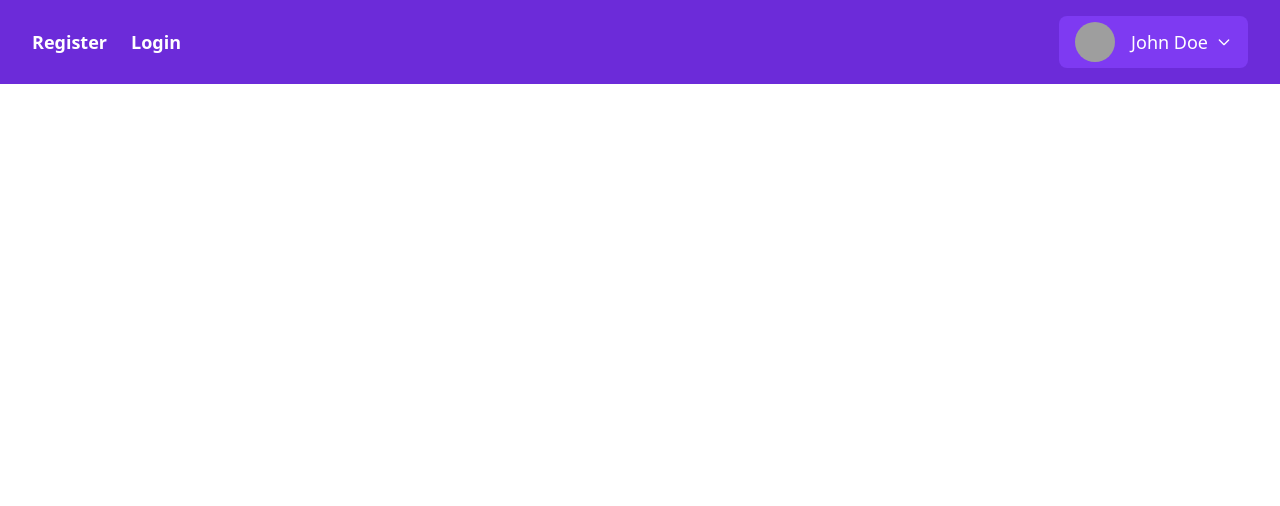
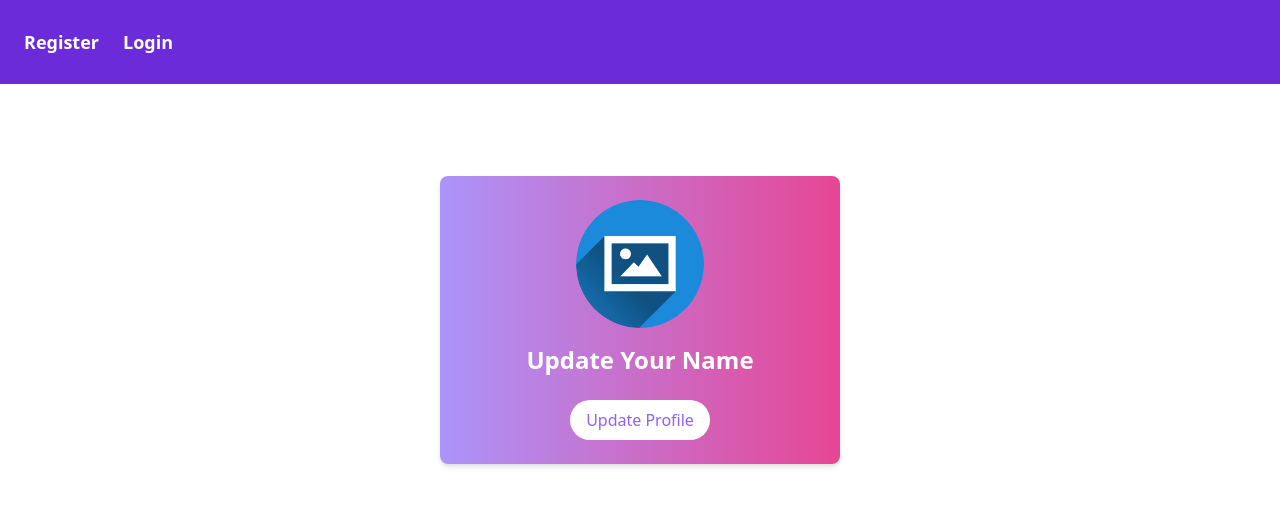
Before and after one commit to Bulbulahmed10/firebase-auth-react, a React (Vite) app: page /user in a window 1280 px wide. Shown: the top 506 px of the page. Built offline with nearby package versions, Linux system fonts and the light colour scheme; no server answers; grey boxes are pictures that could not be loaded.

Commit message:
display user data realtime update user data

```diff
--- a/src/Components/Header/Header.jsx
+++ b/src/Components/Header/Header.jsx
@@ -1,14 +1,14 @@
 import React, { useContext, useEffect, useRef, useState } from "react";
 import ActiveLink from "./ActiveLink";
 import { AuthContext } from "../../providers/AuthProviders";
-
+import { useNavigate } from "react-router-dom";
+import noImage from "../.././assets/no-image.png";
 const Header = () => {
-  // const {user} = useContext(AuthContext)
-  // console.log(user);
+  const { user, logOut, setUser, deleteAccount } = useContext(AuthContext);
 
   const [isOpen, setIsOpen] = useState(false);
   const dropdownRef = useRef(null);
-
+  const navigate = useNavigate();
   useEffect(() => {
     const handleClickOutside = (event) => {
       if (dropdownRef.current && !dropdownRef.current.contains(event.target)) {
@@ -26,14 +26,40 @@ const Header = () => {
   const toggleDropdown = () => {
     setIsOpen(!isOpen);
   };
+  //TODO: Code no 09 to 28 kivabe kaj kortece oi ta pore check korte hobe
+
+  const logOutHandler = () => {
+    logOut()
+      .then(() => {
+        console.log("logOut Successful");
+        setUser(null);
+        navigate("/login");
+        setIsOpen(false);
+      })
+      .catch((err) => {
+        console.log(err);
+      });
+  };
+
+  const deleteAccountHandler = () => {
+    deleteAccount(user)
+      .then(() => {
+        console.log("account deleted Successful");
+        navigate("/register");
+      })
+      .catch((err) => {
+        console.log(err);
+      });
+  };
 
   return (
-    <div className="w-full left-0  top-0 right-0 bg-purple-700 fixed">
-      <header className="flex justify-between items-center  py-4 px-8   max-w-[1280px] m-auto">
+    <div className="w-full  left-0  top-0 right-0 bg-purple-700 px-6 fixed">
+      <header className="flex h-[84px] justify-between items-center  max-w-[1280px] m-auto">
         <div className="flex items-center">
           <ActiveLink to="/register"> Register </ActiveLink>
           <ActiveLink to="/login"> Login </ActiveLink>
         </div>
+        {user?.emailVerified && (
           <div className="relative inline-block" ref={dropdownRef}>
             <button
               id="dropdownDefaultButton"
@@ -42,11 +68,13 @@ const Header = () => {
               type="button"
               onClick={toggleDropdown}>
               <img
-              src="https://plus.unsplash.com/premium_photo-1681248156367-d95876bf885d?ixlib=rb-4.0.3&ixid=MnwxMjA3fDB8MHxwaG90by1wYWdlfHx8fGVufDB8fHx8&auto=format&fit=crop&w=387&q=80"
+                src={user?.photoURL ? user.photoURL : noImage}
                 alt="User"
                 className="w-10 h-10 rounded-full object-cover mr-4"
               />
-            <span className="text-white font-medium text-lg">John Doe</span>
+              <span className="text-white font-medium text-lg">
+                {user?.displayName ? user.displayName : "No Name"}
+              </span>
               <svg
                 className={`w-4 h-4 ml-2 transition-transform transform ${
                   isOpen ? "rotate-180" : "rotate-0"
@@ -71,30 +99,23 @@ const Header = () => {
               <ul
                 className="py-2 text-sm text-gray-700 dark:text-gray-200"
                 aria-labelledby="dropdownDefaultButton">
-              <li>
-                <a
-                  href="#"
-                  className="block px-4 py-2 hover:bg-gray-100 dark:hover:bg-gray-600 dark:hover:text-white">
+                <li className="block px-4 py-2 hover:bg-gray-100 dark:hover:bg-gray-600 dark:hover:text-white cursor-pointer">
                   Dashboard
-                </a>
                 </li>
-              <li>
-                <a
-                  href="#"
-                  className="block px-4 py-2 hover:bg-gray-100 dark:hover:bg-gray-600 dark:hover:text-white">
-                  Settings
-                </a>
+                <li
+                  onClick={deleteAccountHandler}
+                  className="block px-4 py-2 hover:bg-gray-100 dark:hover:bg-gray-600 dark:hover:text-white cursor-pointer">
+                  Delete Account
                 </li>
-              <li>
-                <a
-                  href="#"
-                  className="block px-4 py-2 hover:bg-gray-100 dark:hover:bg-gray-600 dark:hover:text-white">
+                <li
+                  onClick={logOutHandler}
+                  className="block px-4 py-2 hover:bg-gray-100 dark:hover:bg-gray-600 dark:hover:text-white cursor-pointer">
                   Logout
-                </a>
                 </li>
               </ul>
             </div>
           </div>
+        )}
       </header>
     </div>
   );
--- a/src/pages/User/User.jsx
+++ b/src/pages/User/User.jsx
@@ -1,12 +1,110 @@
-import React from "react";
-
+import React, { useContext, useEffect, useState } from "react";
+import { AuthContext } from "../../providers/AuthProviders";
+import noImage from "../.././assets/no-image.png";
 
 const User = () => {
+  const [editing, setEditing] = useState(false);
+  const [updatedName, setUpdatedName] = useState(null);
+  const [updatedEmail, setUpdatedEmail] = useState(null);
+  const [updatedPassword, setUpdatedPassword] = useState("");
+  const [updatedImage, setUpdatedImage] = useState(null);
 
+  const { updateUserProfile, user, setUser } = useContext(AuthContext);
+  console.log(user);
+
+  useEffect(() => {
+    if (user !== null) {
+      user.providerData.forEach((profile) => {
+        setUpdatedName(profile.displayName);
+        setUpdatedEmail(profile.email);
+        setUpdatedImage(profile.photoURL);
+      });
+    }
+  }, [user]);
+
+  const handleEditProfile = () => {
+    setEditing(true);
+  };
+
+  const handleSaveProfile = (e) => {
+    e.preventDefault();
+    const form = e.target;
+    const name = form.name.value;
+    const imageURL = form.imageLink.value;
+    updateUserProfile(name, imageURL)
+    .then(() => {
+      setUser({
+        ...user, displayName: name, photoURL: imageURL
+      })
+      setEditing(false)
+    })
+    .catch(err => console.log(err))
+  };
 
   return (
-    <div>
-      <h1 className="mt-20 text-2xl text-center font-semibold text-blue-400"> </h1>
+    <div className="bg-gradient-to-r from-purple-400 to-pink-500 text-white rounded-lg shadow-md p-6 w-[400px] m-auto mt-44">
+      <img
+        src={updatedImage ? updatedImage : noImage}
+        alt="Profile"
+        className="w-32 h-32 rounded-full mx-auto mb-4 object-cover"
+      />
+      {editing ? (
+        <form onSubmit={handleSaveProfile} className="mt-4 flex flex-col gap-3">
+          <input
+            type="text"
+            name="name"
+            value={updatedName}
+            onChange={(e) => setUpdatedName(e.target.value)}
+            className="text-2xl font-bold text-center w-full bg-transparent border-b-2 border-white focus:outline-none focus:border-pink-800 rounded-md"
+            placeholder="Name"
+          />
+          <input
+            type="email"
+            name="email"
+            value={updatedEmail}
+            onChange={(e) => setUpdatedEmail(e.target.value)}
+            className="text-lg text-center w-full bg-transparent border border-white focus:outline-none focus:border-pink-800 rounded-md"
+            placeholder="Email"
+          />
+          <input
+            type="password"
+            name="password"
+            value={updatedPassword}
+            onChange={(e) => setUpdatedPassword(e.target.value)}
+            className="text-lg text-center w-full bg-transparent border-b-2 border-white focus:outline-none focus:border-pink-800 rounded-md"
+            placeholder="Password"
+          />
+          <input
+            type="text"
+            name="imageLink"
+            value={updatedImage}
+            onChange={(e) => setUpdatedImage(e.target.value)}
+            className="text-lg text-center w-full bg-transparent border-b-2 border-white focus:outline-none focus:border-pink-800 rounded-md"
+            placeholder="Image Link"
+          />
+          <div className="flex justify-center mt-6">
+            <button
+              type="submit"
+              className="bg-white text-purple-500 hover:bg-purple-500 hover:text-white px-4 py-2 rounded-full transition duration-300 ease-in-out focus:outline-none">
+              Save Profile
+            </button>
+          </div>
+        </form>
+      ) : (
+        <>
+          <h2 className="text-2xl font-bold text-center mb-2">
+            {updatedName ? updatedName : "Update Your Name"}
+          </h2>
+          <p className="text-lg text-center">{updatedEmail && updatedEmail}</p>
+          <div className="flex justify-center mt-6">
+            <button
+              onClick={handleEditProfile}
+              className="bg-white text-purple-500 hover:bg-purple-500 hover:text-white px-4 py-2 rounded-full transition duration-300 ease-in-out focus:outline-none">
+              Update Profile
+            </button>
+          </div>
+        </>
+      )}
     </div>
   );
 };
--- a/src/providers/AuthProviders.jsx
+++ b/src/providers/AuthProviders.jsx
@@ -1,10 +1,14 @@
 import {
   createUserWithEmailAndPassword,
+  deleteUser,
   getAuth,
+  onAuthStateChanged,
   sendEmailVerification,
   signInWithEmailAndPassword,
+  signOut,
+  updateProfile,
 } from "firebase/auth";
-import React, { createContext, useState } from "react";
+import React, { createContext, useEffect, useState } from "react";
 import app from "../firebase/firebase.config";
 export const AuthContext = createContext(null);
 const auth = getAuth(app);
@@ -23,12 +27,40 @@ const AuthProviders = ({ children }) => {
     return signInWithEmailAndPassword(auth, email, password);
   };
 
+  useEffect(() => {
+    const unSubscribe = onAuthStateChanged(auth, (currentUser) => {
+      setUser(currentUser);
+    });
+
+    return () => {
+      unSubscribe();
+    };
+  }, []);
+
+  const updateUserProfile = (userName, userPhotoUrl) => {
+    return updateProfile(user, {
+      displayName: userName,
+      photoURL: userPhotoUrl,
+    });
+  };
+
+  const logOut = () => {
+    return signOut(auth);
+  };
+
+  const deleteAccount = (currentUser) => {
+    return deleteUser(currentUser);
+  };
+
   const authInfo = {
     user,
     setUser,
     createUser,
     verifyEmail,
     logInUser,
+    logOut,
+    deleteAccount,
+    updateUserProfile,
   };
   return (
     <AuthContext.Provider value={authInfo}> {children} </AuthContext.Provider>
```
Also changed, not shown: src/assets/no-image.png (added). Lines whose indentation alone changed are shown as unchanged.
